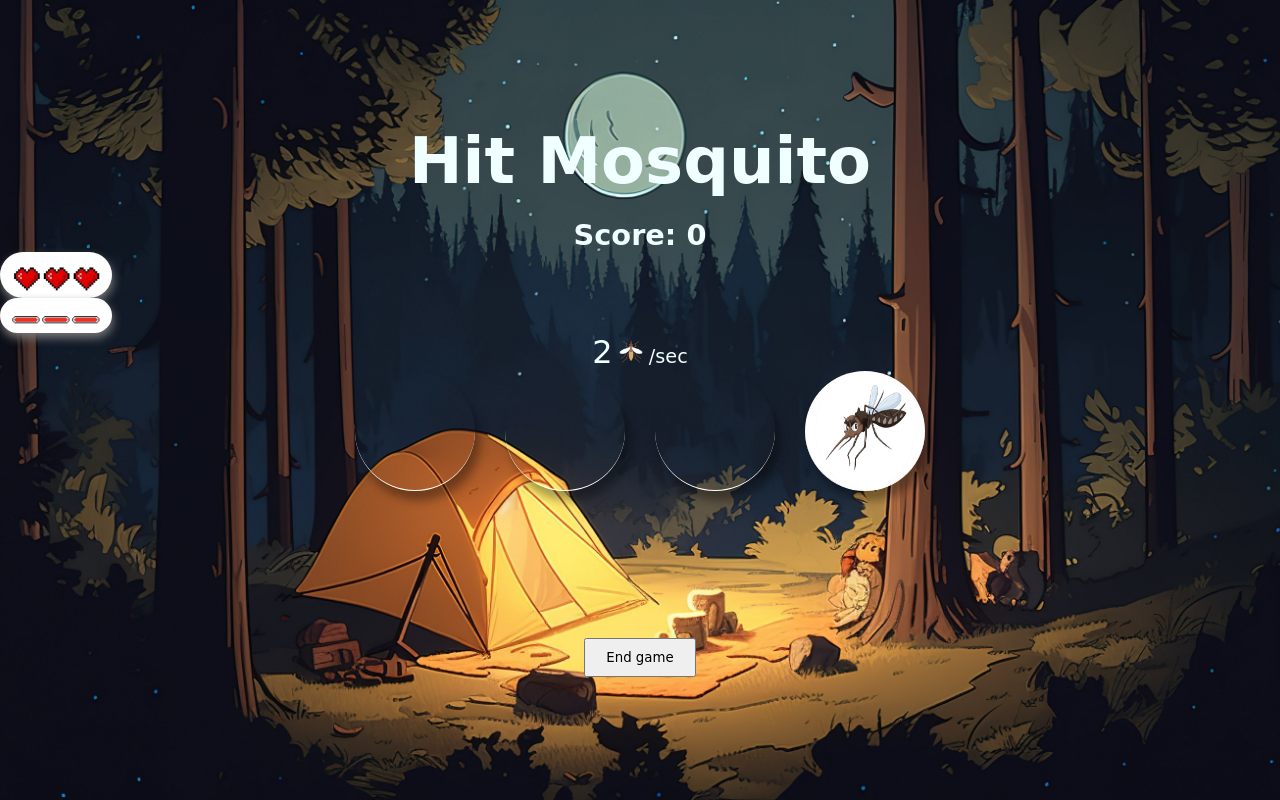
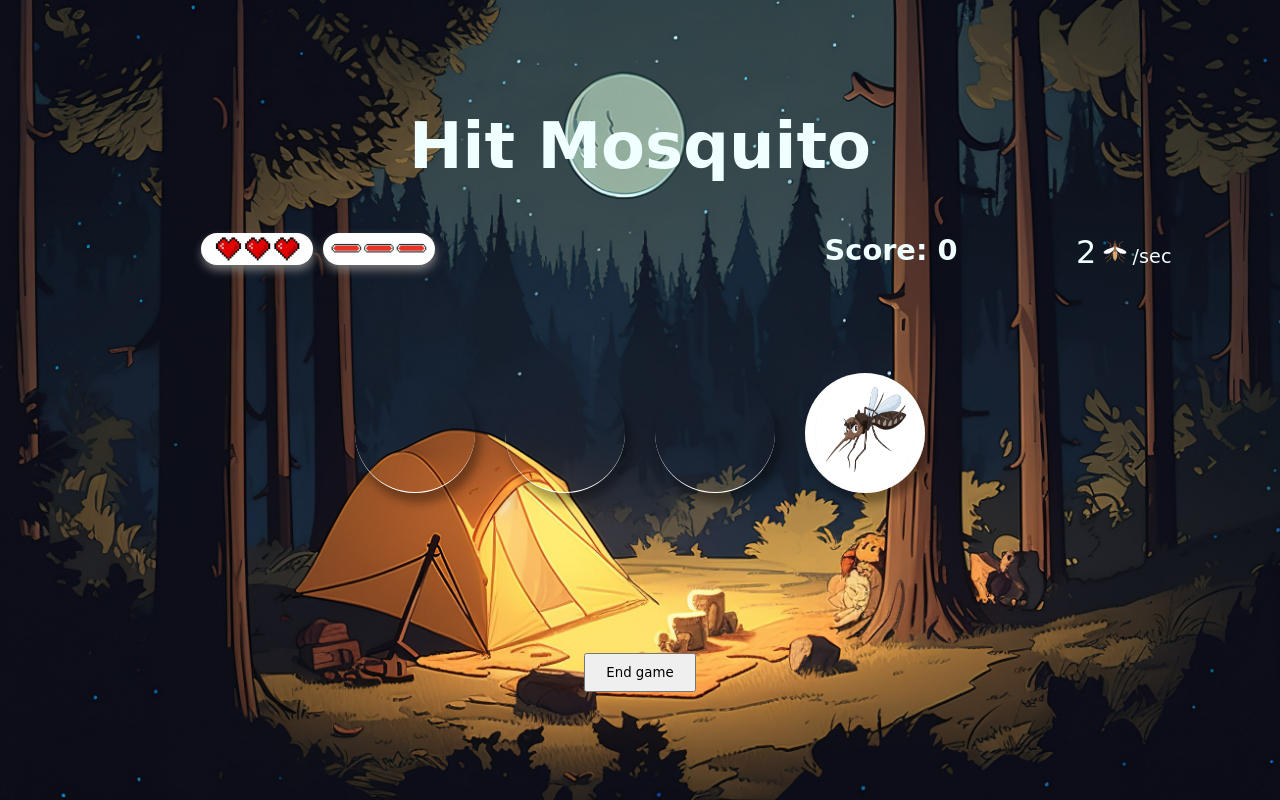
Before and after one commit to KozhInna/speed_game, a plain HTML site: page index.html in a window 1280 px wide. Both pictures are taken after a click on the button "Start game". Drawn offline with nearby package versions, Linux system fonts and the light colour scheme; a web font is replaced by a local one.

Commit message:
added sound

```diff
--- a/index.html
+++ b/index.html
@@ -18,8 +18,9 @@
     <div class="container">
       <div class="overlay-blood"></div>
       <h1>Hit Mosquito</h1>
-      <div class="rules-overlay hidden">
-        <h2>Score: <span class="score">0</span></h2>
+      <div class="rules-overlay">
+        <!-- hidden -->
+
         <div class="lives-el">
           <img
             src="/img/hearts--3.png"
@@ -35,6 +36,7 @@
             alt="actual level of health"
           />
         </div>
+        <h2 class="score-el">Score: <span class="score">0</span></h2>
         <div class="speedbox">
           <p>
             <span class="speed">1 </span>
@@ -76,7 +78,7 @@
       <div class="overlay-endGame">
         <div class="modal-endGame">
           <h2>heading</h2>
-          <p class="game-result-text">Lorem ipsum</p>
+          <p class="game-result-text"></p>
         </div>
       </div>
     </div>
--- a/main.js
+++ b/main.js
@@ -19,6 +19,12 @@ const livesImg = document.querySelector(".lives");
 const healthImg = document.querySelector(".health");
 const speed = document.querySelector(".speed");
 const rulesOverlay = document.querySelector(".rules-overlay");
+let slapSound = new Audio("sound/slap.wav");
+slapSound.volume = 0.9;
+let noLuckSound = new Audio("sound/failureDrum.mp3");
+slapSound.volume = 0.1;
+let biteSound = new Audio("sound/bite.mp3");
+slapSound.volume = 0.1;
 
 let scoreValue = 0;
 let timer;
@@ -77,12 +83,14 @@ const timerForEnd = () => {
 
 const clickCircle = (i) => {
   if (i !== active) {
+    biteSound.play();
     hits++;
     moves--;
     if (hits < 3 && lives >= 1) {
       openOverlayBlood();
       return hitBreak();
     } else if (hits === 3 && lives > 1) {
+      openOverlayBlood();
       healthImg.src = `/img/health--${hits}.png`;
       lives--;
       console.log(`this are lives left ${lives}`);
@@ -106,6 +114,7 @@ const clickCircle = (i) => {
   if (highestScore < scoreValue) {
     highestScore = scoreValue;
   }
+  slapSound.play();
 };
 /* i is an index for NodeList */
 circles.forEach((circle, i) => {
@@ -175,6 +184,7 @@ const endGame = () => {
     }
     overlayEnd.classList.toggle("visible");
     overlayEnd.addEventListener("click", resetGame);
+    noLuckSound.play();
 
     clearTimeout(timer);
     /* round.textContent = 3; */
--- a/style.css
+++ b/style.css
@@ -19,12 +19,15 @@ body {
 }
 h1 {
   font-size: 4rem;
+  margin-bottom: 30px;
 }
 .circles-container {
   display: flex;
   justify-content: center;
   flex-wrap: wrap;
   gap: 30px;
+  grid-column: 2 / span 2;
+  grid-row: 2 / 3;
 }
 .circle {
   width: 120px;
@@ -102,8 +105,10 @@ button {
 .rules-overlay {
   width: 100vw;
   min-height: 50%;
-
-  /* backdrop-filter: blur(50px); */
+  display: grid;
+  grid-template-rows: 1fr 2fr;
+  grid-template-columns: repeat(4, 1fr);
+  gap: 10px;
 }
 
 .modal-endGame {
@@ -140,22 +145,31 @@ button {
   display: flex;
 }
 .lives {
-  width: 100%;
+  width: 90px;
 }
 .lives-el {
   width: 7rem;
+  height: 2rem;
   background: white;
-  padding: 12px 10px 0;
+
   border-radius: 25px;
   box-shadow: 1px 5px 10px #777676;
+  display: flex;
+  justify-content: center;
+  align-items: center;
+  justify-self: end;
 }
 .health {
-  width: 100%;
+  width: 100px;
 }
 .health-el {
   width: 7rem;
+  height: 2rem;
+  display: flex;
+  justify-content: center;
+  align-items: center;
   background: rgb(255, 255, 255);
-  padding: 12px 10px 0;
+
   border-radius: 25px;
   box-shadow: 1px 5px 10px #777676;
 }
@@ -166,3 +180,6 @@ button {
 .speed {
   font-size: 2rem;
 }
+.score-el {
+  justify-self: end;
+}
```
Also changed, not shown: 9 other files.
